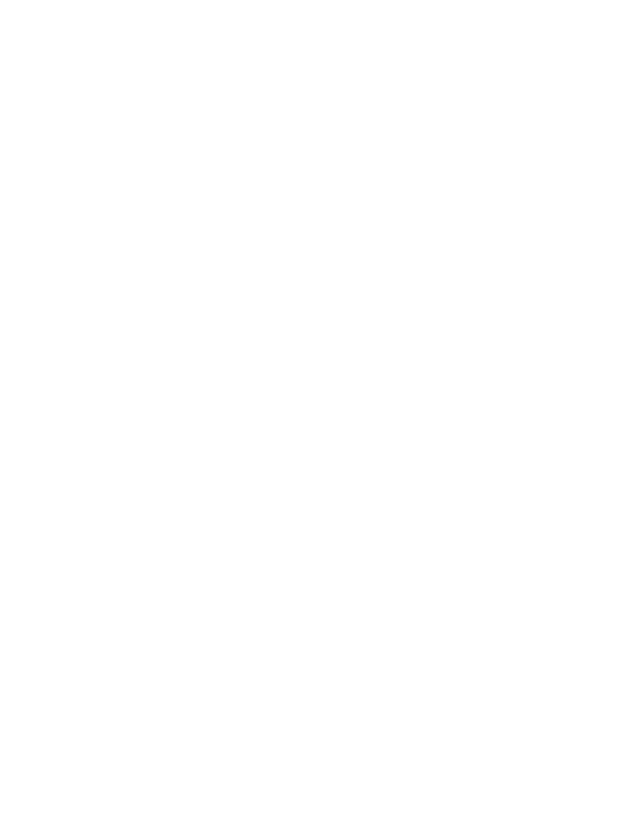
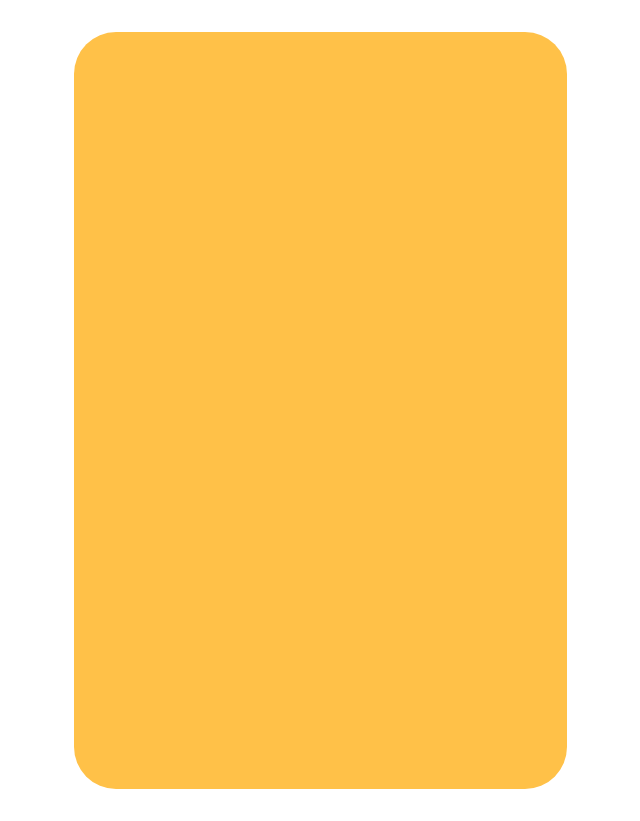
Before and after one commit to ebcengiz/Rders4, a React (Vite) app in the folder ReactDers4/: page / in a window 1280 px wide. Shown: the whole page, without its empty margins (320-960 px from the left). Before the commit the page ends 800 px from the top, so only its background shows below. Built offline with nearby package versions, Linux system fonts and the light colour scheme.

Commit message:
card component created

```diff
--- a/ReactDers4/src/App.jsx
+++ b/ReactDers4/src/App.jsx
@@ -1,11 +1,12 @@
 import './App.css'
+import Card from './components/card/Card'
 
 function App() {
 
 
   return (
     <>
-
+      <Card />
     </>
   )
 }
--- /dev/null
+++ b/ReactDers4/src/components/card/Card.jsx
@@ -0,0 +1,15 @@
+// eslint-disable-next-line no-unused-vars
+import React from 'react'
+import "./card.css"
+
+const Card = () => {
+  return (
+    <>
+        <div className='card'>
+
+        </div>
+    </>
+  )
+}
+
+export default Card
--- /dev/null
+++ b/ReactDers4/src/components/card/card.css
@@ -0,0 +1,12 @@
+.card {
+  width: 493px;
+  height: 757px;
+  border-radius: 42px;
+  background-color: #ffc148;
+  padding: 80px;
+  box-sizing: border-box;
+  display: flex;
+  flex-direction: column;
+  align-items: flex-start;
+  justify-content: flex-start;
+}
```
Also changed, not shown: ReactDers4/src/components/mainTitle/MainTitle.jsx (added, +12 -0 lines), ReactDers4/src/components/mainTitle/mainTitle.css (added).
